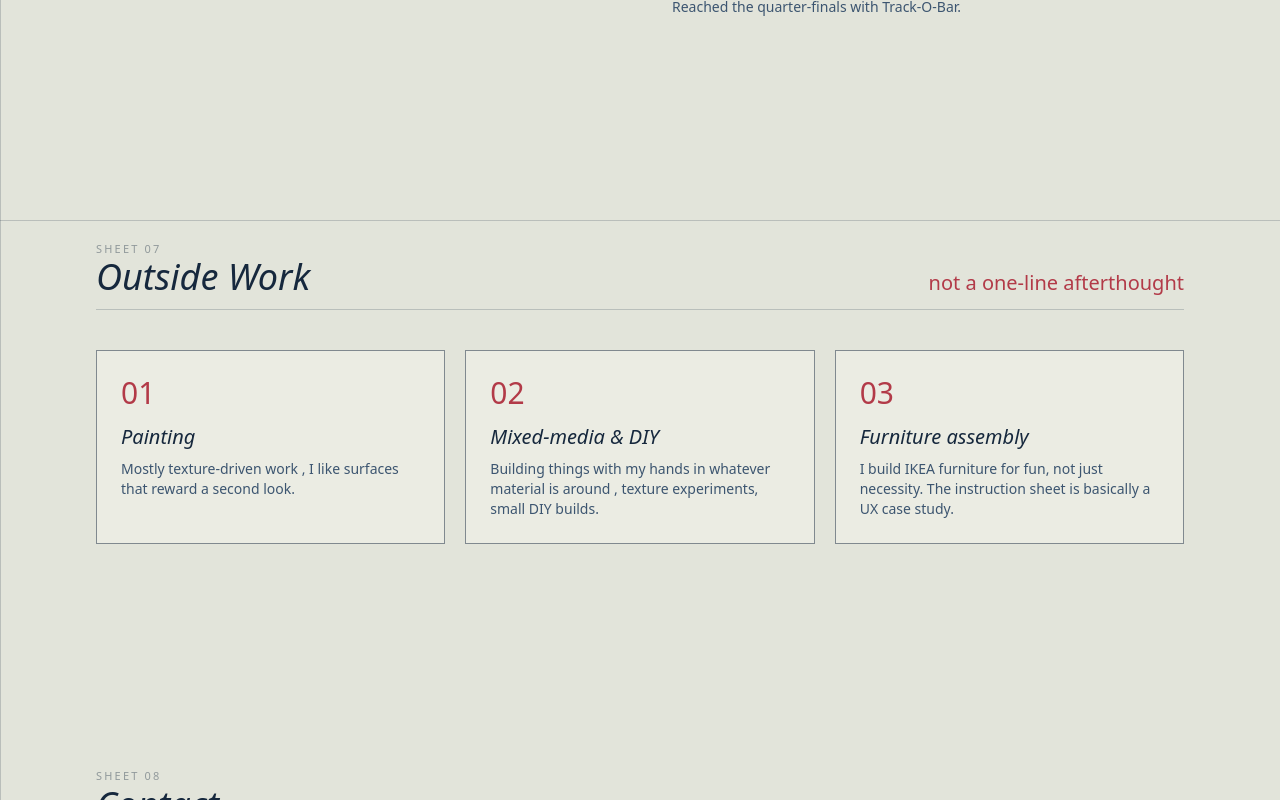
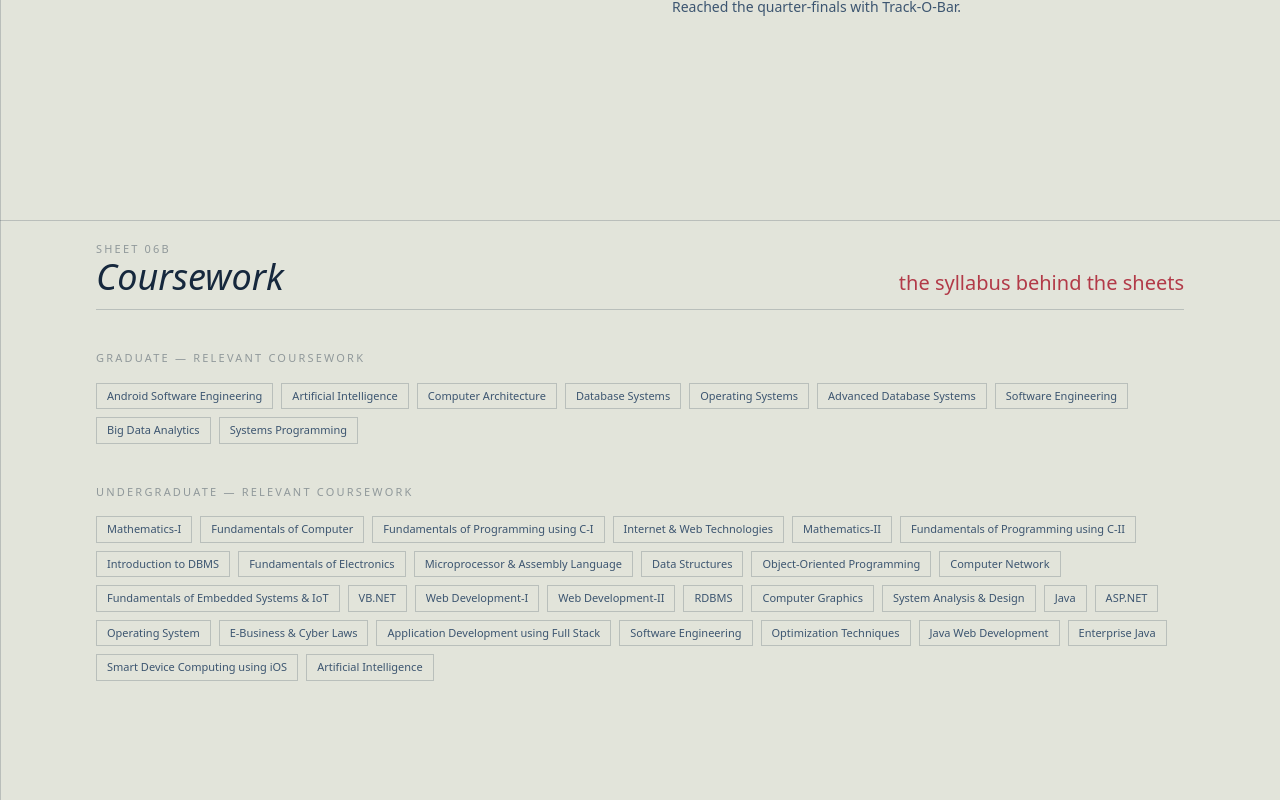
Before and after one commit to IshaDadawala/portfolio, a Next.js app: page / in a window 1280 px wide. Shown: the part 4580-5380 px from the top of the page. Built offline with nearby package versions, Linux system fonts and the light colour scheme.

Commit message:
Coursework addition

```diff
--- a/app/page.tsx
+++ b/app/page.tsx
@@ -5,6 +5,7 @@ import SkillsSheet from "@/components/SkillsSheet";
 import ProjectsPreview from "@/components/ProjectsPreview";
 import Experience from "@/components/Experience";
 import EducationAchievements from "@/components/EducationAchievements";
+import Coursework from "@/components/Coursework";
 import Hobbies from "@/components/Hobbies";
 import Contact from "@/components/Contact";
 import Footer from "@/components/Footer";
@@ -20,6 +21,7 @@ export default function Home() {
         <ProjectsPreview />
         <Experience />
         <EducationAchievements />
+        <Coursework />
         <Hobbies />
         <Contact />
       </main>
```
